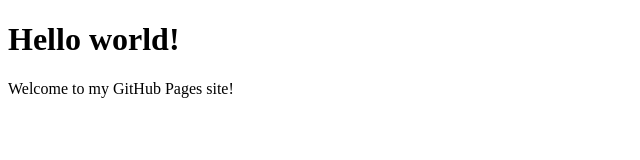
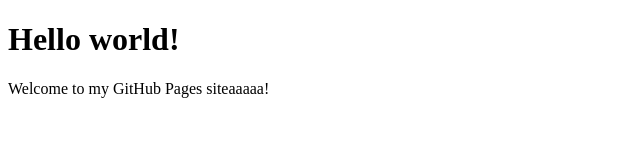
Before and after one commit to copy-fywyf/cousera-test, a plain HTML site: page index.html in a window 1280 px wide. Shown: the full height of the page, 0-640 px from the left. Drawn offline with Linux system fonts and the light colour scheme.

Commit message:
Update index.html

```diff
--- a/index.html
+++ b/index.html
@@ -5,6 +5,6 @@
 </head>
 <body>
 <h1>Hello world!</h1>
-<p>Welcome to my GitHub Pages site!</p>
+<p>Welcome to my GitHub Pages siteaaaaa!</p>
 </body>
 </html>
```
